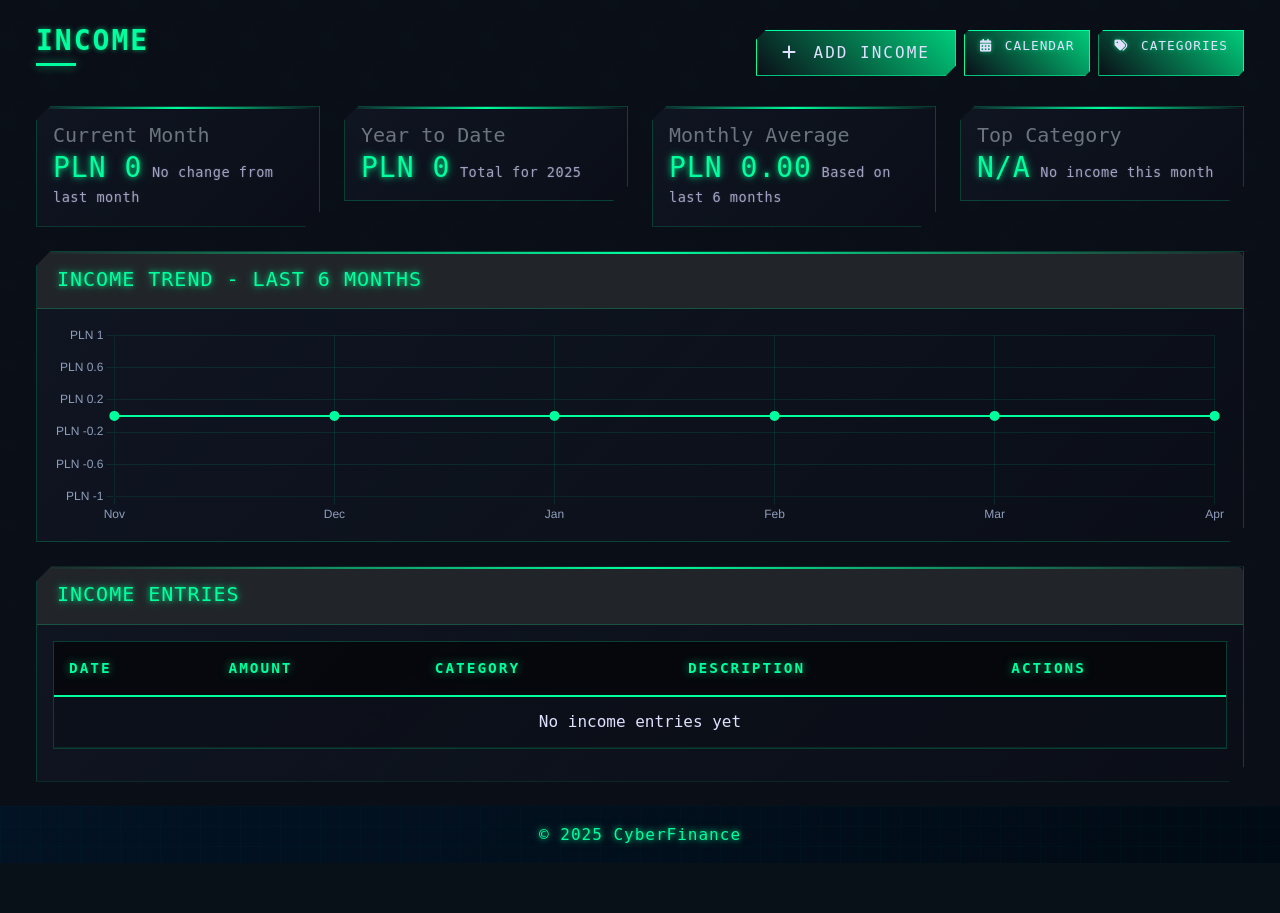
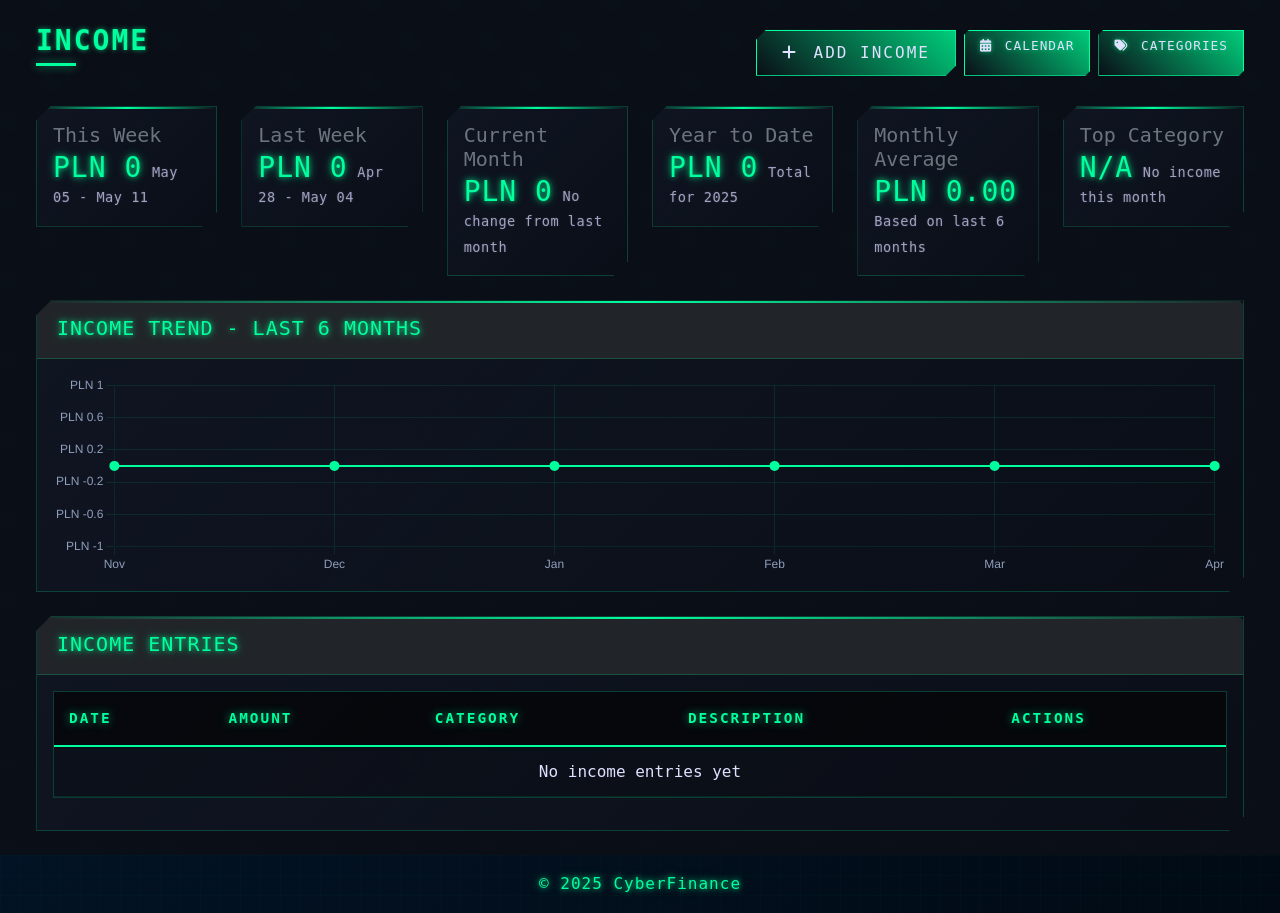
Before and after one commit to vic-cieslak/portfolio-income-manager, a Django app: page /income/ in a window 1280 px wide. Shown: the part 58-971 px from the top of the page. Before the commit the page ends 921 px from the top, so only its background shows below. Run offline with Django 5.2, Linux system fonts and the light colour scheme; the visitor is signed in with stand-in values (Sample User, id 1); data that the repository does not hold is empty.

Commit message:
Implement weekly income tracking in IncomeListView
Introduces tracking for current and previous week's income. Retrieves income data for these periods from the Income model and adds it to the view context. The data is displayed on the income list page via new summary cards, offering users more depth in income trend analysis.

```diff
--- a/income/views.py
+++ b/income/views.py
@@ -132,6 +132,29 @@ class IncomeListView(LoginRequiredMixin, ListView): #Added LoginRequiredMixin
         print(f"DEBUG - Labels JSON: {month_labels_json}")
         print(f"DEBUG - Values JSON: {month_values_json}")
 
+        # Get current week (Monday to Sunday)
+        today = timezone.now().date()
+        current_week_start = today - timedelta(days=today.weekday())  # Monday
+        current_week_end = current_week_start + timedelta(days=6)  # Sunday
+
+        # Get last week
+        last_week_start = current_week_start - timedelta(days=7)
+        last_week_end = current_week_end - timedelta(days=7)
+
+        # Current week total
+        current_week_income = Income.objects.filter(
+            user=user,
+            date__gte=current_week_start,
+            date__lte=current_week_end
+        ).aggregate(Sum('amount'))['amount__sum'] or 0
+
+        # Last week total
+        last_week_income = Income.objects.filter(
+            user=user,
+            date__gte=last_week_start,
+            date__lte=last_week_end
+        ).aggregate(Sum('amount'))['amount__sum'] or 0
+
         # Add all data to context
         context.update({
             'current_month_income': current_month_income,
@@ -146,6 +169,12 @@ class IncomeListView(LoginRequiredMixin, ListView): #Added LoginRequiredMixin
             'month_labels_json': month_labels_json,
             'month_values_json': month_values_json,
             'today': today,
+            'current_week_income': current_week_income,
+            'last_week_income': last_week_income,
+            'current_week_start': current_week_start,
+            'current_week_end': current_week_end,
+            'last_week_start': last_week_start,
+            'last_week_end': last_week_end,
         })
 
         return context
--- a/templates/income/income_list.html
+++ b/templates/income/income_list.html
@@ -23,8 +23,30 @@
 
 <!-- Summary Cards -->
 <div class="row mb-4">
+    <!-- This Week Income -->
+    <div class="col-md-2">
+        <div class="card card-cyber">
+            <div class="card-body p-3">
+                <h5 class="text-secondary mb-1">This Week</h5>
+                <h3 class="text-neon mb-0">PLN {{ current_week_income }}</h3>
+                <small class="text-cyber-muted">{{ current_week_start|date:"M d" }} - {{ current_week_end|date:"M d" }}</small>
+            </div>
+        </div>
+    </div>
+
+    <!-- Last Week Income -->
+    <div class="col-md-2">
+        <div class="card card-cyber">
+            <div class="card-body p-3">
+                <h5 class="text-secondary mb-1">Last Week</h5>
+                <h3 class="text-neon mb-0">PLN {{ last_week_income }}</h3>
+                <small class="text-cyber-muted">{{ last_week_start|date:"M d" }} - {{ last_week_end|date:"M d" }}</small>
+            </div>
+        </div>
+    </div>
+
     <!-- Current Month Income -->
-    <div class="col-md-3">
+    <div class="col-md-2">
         <div class="card card-cyber">
             <div class="card-body p-3">
                 <h5 class="text-secondary mb-1">Current Month</h5>
@@ -41,7 +63,7 @@
     </div>
 
     <!-- Year-to-Date Income -->
-    <div class="col-md-3">
+    <div class="col-md-2">
         <div class="card card-cyber">
             <div class="card-body p-3">
                 <h5 class="text-secondary mb-1">Year to Date</h5>
@@ -52,7 +74,7 @@
     </div>
 
     <!-- Average Monthly Income -->
-    <div class="col-md-3">
+    <div class="col-md-2">
         <div class="card card-cyber">
             <div class="card-body p-3">
                 <h5 class="text-secondary mb-1">Monthly Average</h5>
@@ -63,7 +85,7 @@
     </div>
 
     <!-- Top Income Category -->
-    <div class="col-md-3">
+    <div class="col-md-2">
         <div class="card card-cyber">
             <div class="card-body p-3">
                 <h5 class="text-secondary mb-1">Top Category</h5>
```
Also changed, not shown: PROGRESS.md (+0 -8 lines).
